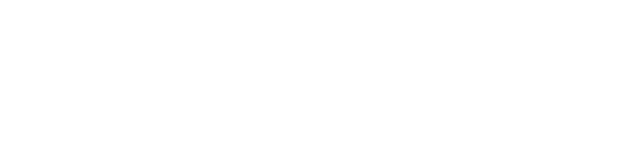
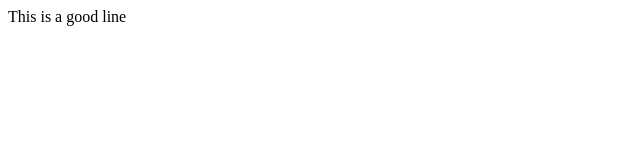
Before and after one commit to oseibonsu/gitExample, a plain HTML site: page index.html in a window 1280 px wide. Shown: the whole page, without its empty margins (0-640 px from the left). Drawn offline with Linux system fonts and the light colour scheme.

Commit message:
Only commit a single line

```diff
--- a/index.html
+++ b/index.html
@@ -1,4 +1,5 @@
 <html>
 <body>
+  This is a good line
 </body>
 </html>
```
